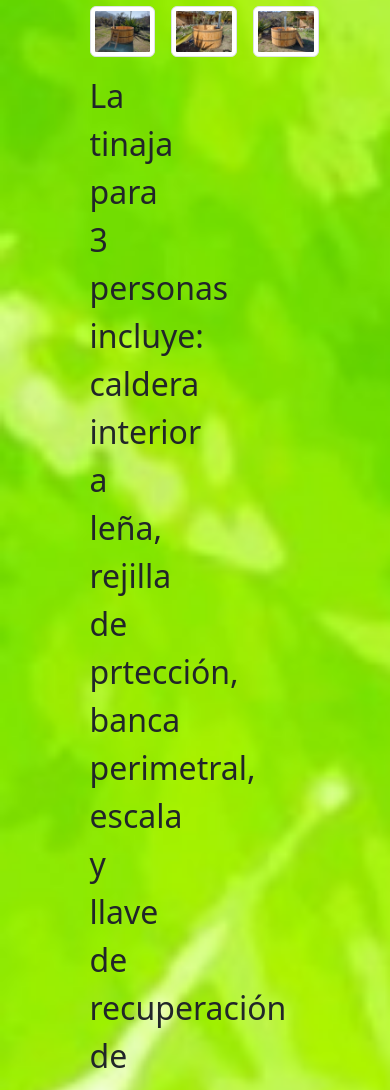
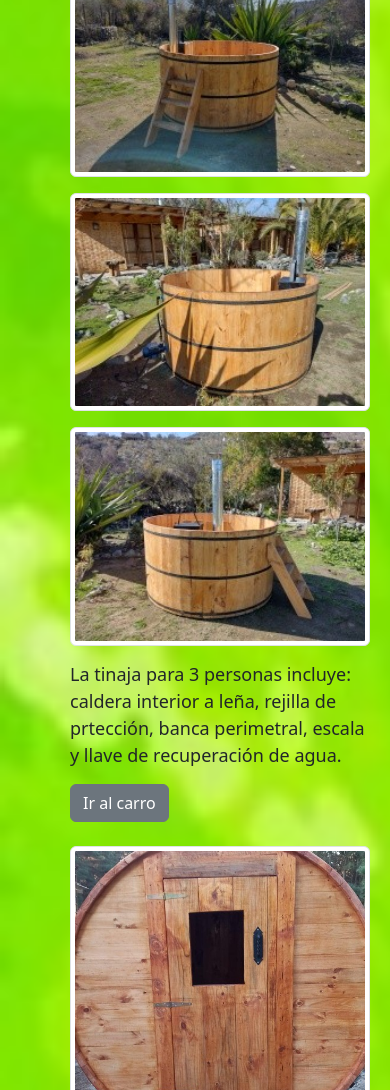
Before and after one commit to pcontral/Salamantra-actual, a plain HTML site: page tina4.html in a window 390 px wide. Shown: the part 355-1445 px from the top of the page. Drawn offline with nearby package versions, Linux system fonts and the light colour scheme.

Commit message:
ACTUALIZACIÓN DE ERROR DE EDICIÓN

```diff
--- a/assets/css/fotos.css
+++ b/assets/css/fotos.css
@@ -10,6 +10,7 @@ body {
     background-size: cover;
     }
 
+/* CENTRAR CONTENIDO DEL H1 */
 h1 {
     text-align: center;
 }
@@ -20,27 +21,32 @@ hr {
 
 h2 {
     margin-bottom: 25px;
-    font-size: 40px;
+    font-size: 24px;
     *text-align: center;
 }
-
 #productos {
     width: 75%;
     margin:auto;
 }
 
 #productos p {
-
-    font-size: xx-large;
+    *flex-wrap: wrap;
+    font-size: 18px;
     margin: 15px 0px;
     margin-right: 220px;
 }
 
 .colum-row {
-   display: flex;
-   margin-bottom: 25px;
+    margin: 15px;
+    display: flex;
 
-}
+ }
+
+ .colum-row img {
+     padding: 15px;
+     width: 300px;
+     *flex-wrap: wrap;
+ }
 
 .colum-row img:hover {
     scale: 1.7;
--- a/assets/css/style.css
+++ b/assets/css/style.css
@@ -10,11 +10,12 @@ body {
     background-size: cover;
     }
 
-h1 {
-    text-align: center;
-    padding-top: 30px;
-    *background-color: azure;
-}
+    h1 {
+        text-align: center;
+        padding-top: 24px;
+        background-color: azure;
+        font-size: x-large;
+    }
 
 main {
     width: 90vw;
@@ -65,6 +66,7 @@ aside {
 }
 
 h2 {
+    font-size: 26px;
     padding: 20px;
     background-color: beige;
 }
@@ -77,12 +79,20 @@ h3 {
     font-weight: bold;
 }
 
+article {
+    padding: 15px 0px;
+    display: flex;
+    justify-content: center;
+}
+
 #img3 {
-    width: 60%;
-    margin: auto;
+    width: 80%;
+    margin: 15px;
+    justify-content: center;
 }
 
 #img3 img {
+
     width: 100%;
 }
 
@@ -114,3 +124,27 @@ footer {
 footer p {
     color: white;
 }
+
+/* MEDIA QUERY PARA GENERAR BEACKPOINT PARA APORTE EN LA RESPONSIVIDAD */
+@media (max-width: 1020px)
+{
+    aside{
+        display: none;
+    }
+
+    #principal{
+        flex-direction: column;
+        justify-content: center;
+        align-items: center;
+    }
+
+    #productos {
+        width: 100% !important;
+    }
+
+    #productos p {
+        font-size: 18px;
+    }
+
+
+}
--- a/assets/css/style6p.css
+++ b/assets/css/style6p.css
@@ -14,6 +14,11 @@ h1 {
     text-align: center;
 }
 
+hr {
+    margin: auto;
+    size-adjust: 10px;
+}
+
 main {
     width: 90vw;
     display: flex;
@@ -23,7 +28,7 @@ main {
 
 }
 
-aside {
+/* aside {
     width: 20%;
 }
 
@@ -41,7 +46,7 @@ aside {
 
 #bufy img {
     width: 100%;
-}
+} */
 
 h2 {
     margin-bottom: 25px;
@@ -55,18 +60,22 @@ h2 {
 }
 
 #productos p {
-    font-size: xx-large;
+    width: 90%;
+    font-size: 24px;
     margin: 15px 0px;
-    margin-right: 220px
+    margin-right: 220px;
+
 }
 
 .colum-row {
     display: flex;
-}
+    flex-wrap: wrap;
 
-#colum-row img {
-    width: 30%;
-}
+ }
+
+ .colum-row img {
+     width: 300px;
+ }
 
 footer {
     display: flex;
@@ -77,3 +86,22 @@ footer {
 footer p {
     color: white;
 }
+
+/* MEDIA QUERY PARA GENERAR BEACKPOINT PARA APORTE EN LA RESPONSIVIDAD */
+@media (max-width: 1020px)
+{
+    aside{
+        display: none;
+    }
+
+    #principal{
+        flex-direction: column;
+        justify-content: center;
+        align-items: center;
+    }
+
+
+    #productos p {
+        font-size: 18px;
+    }
+}
--- a/assets/css/stylet3p.css
+++ b/assets/css/stylet3p.css
@@ -27,7 +27,7 @@ main {
 
 }
 
-aside {
+/* aside {
     width: 20%;
 }
 
@@ -45,30 +45,37 @@ aside {
 
 #bufy img {
     width: 100%;
-}
+} */
 
 h2 {
     margin-bottom: 25px;
-    font-size: 40px;
+    font-size: 24px;
     *text-align: center;
 }
 
 #productos {
-    width: 75%;
+    width: 95%;
     margin: 30px;
 }
 
 #productos p {
-
-    font-size: xx-large;
+    width: 90%;
+    font-size: 24px;
     margin: 15px 0px;
     margin-right: 220px;
+
 }
 
+/* SE INSERTO WRAP PARA IMPEDIR EL COLAPSO DE LA PAGINA EN DISTINTAS PANTALLAS */
 .colum-row {
-   display: flex;
+    display: flex;
+    flex-wrap: wrap;
 
-}
+ }
+
+ .colum-row img {
+     width: 300px;
+ }
 
 footer {
     display: flex;
@@ -79,3 +86,22 @@ footer {
 footer p {
     color: white;
 }
+
+/* MEDIA QUERY PARA GENERAR BEACKPOINT PARA APORTE EN LA RESPONSIVIDAD */
+@media (max-width: 1020px)
+{
+    aside{
+        display: none;
+    }
+
+    #principal{
+        flex-direction: column;
+        justify-content: center;
+        align-items: center;
+    }
+
+
+    #productos p {
+        font-size: 18px;
+    }
+}
--- a/assets/css/stylet4p.css
+++ b/assets/css/stylet4p.css
@@ -23,7 +23,7 @@ main {
 
 }
 
-aside {
+/* aside {
     width: 20%;
 }
 
@@ -41,7 +41,7 @@ aside {
 
 #bufy img {
     width: 100%;
-}
+} */
 
 h2 {
         margin-bottom: 25px;
@@ -51,24 +51,26 @@ h2 {
 
 
 #productos {
-    width: 75%;
+    width: 95%;
     margin: 70px;
 }
 
 #productos p {
-
-    font-size: xx-large;
+    width: 90%;
+    font-size: 24px;
     margin: 15px 0px;
     margin-right: 220px
 }
 
 .colum-row {
     display: flex;
-    }
+    flex-wrap: wrap;
 
-#colum-row img {
-    width: 30%;
-}
+ }
+
+ .colum-row img {
+     width: 300px;
+ }
 
 footer {
     display: flex;
@@ -79,3 +81,25 @@ footer {
 footer p {
     color: white;
 }
+
+@media (max-width: 1020px)
+{
+    main{
+        width: 100%;
+    }
+    aside{
+        display: none;
+    }
+
+    #principal{
+        flex-direction: column;
+        justify-content: center;
+        align-items: center;
+    }
+
+
+    #productos p {
+        width: 90%;
+        font-size: 18px;
+    }
+}
```
Also changed, not shown: 1 other file.
